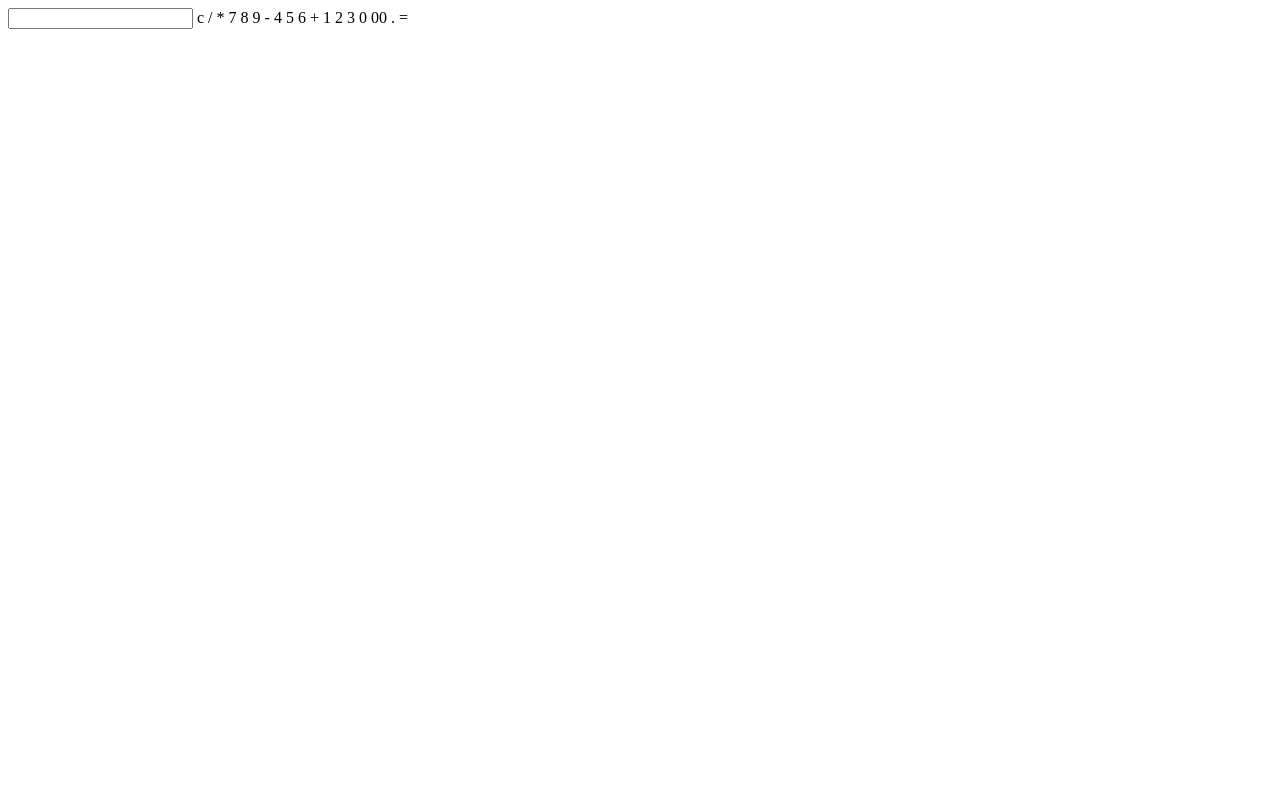
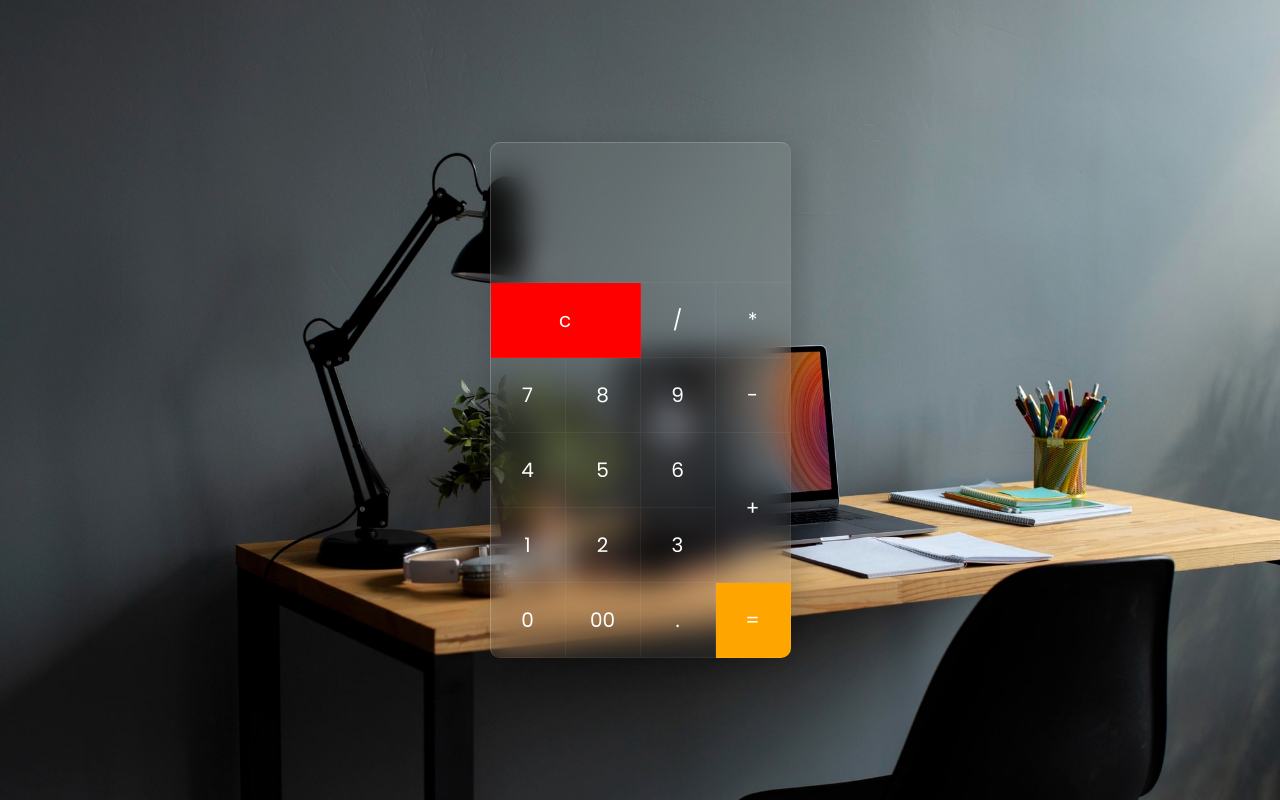
Before and after one commit to Haseeb93010/ES6-Assignment4, a plain HTML site: page index.html in a window 1280 px wide. Drawn offline with Linux system fonts and the light colour scheme.

Commit message:
create style.css file and designing calculator structure

```diff
--- a/index.html
+++ b/index.html
@@ -5,6 +5,7 @@
     <meta charset="UTF-8">
     <meta name="viewport" content="width=device-width, initial-scale=1.0">
     <title>calculator</title>
+    <link rel="stylesheet" href="styles/style.css">
 </head>
 
 <body>
--- /dev/null
+++ b/styles/style.css
@@ -0,0 +1,94 @@
+@import url('https://fonts.googleapis.com/css2?family=Poppins:ital,wght@0,100;0,200;0,300;0,400;0,500;0,600;0,700;0,800;0,900;1,100;1,200;1,300;1,400;1,500;1,600;1,700;1,800;1,900&display=swap');
+
+* {
+    margin: 0;
+    padding: 0;
+    box-sizing: border-box;
+}
+
+body {
+    display: flex;
+    justify-content: center;
+    align-items: center;
+    min-height: 100vh;
+    background-image: url(/assets/images/office.jpg);
+    background-repeat: no-repeat;
+    background-size: cover;
+    background-position: center center;
+    font-family: "Poppins", sans-serif;
+    font-weight: 400;
+    font-style: normal;
+}
+
+.container {
+    position: relative;
+    background-color: rgba(255, 255, 255, 0.05);
+    border-radius: 10px;
+    overflow: hidden;
+    z-index: 10;
+    backdrop-filter: blur(15px);
+    border-top: 1px solid rgba(255, 255, 255, 0.2);
+    border-left: 1px solid rgba(255, 255, 255, 0.2);
+    box-shadow: 5px 5px 30px rgba(0, 0, 0, 0.2);
+}
+
+.container .calculator {
+    position: relative;
+    display: grid;
+}
+
+.container .calculator .value {
+    grid-column: span 4;
+    height: 140px;
+    width: 300px;
+    text-align: right;
+    border: none;
+    outline: none;
+    padding: 10px;
+    font-size: 30px;
+    background: transparent;
+    color: #fff;
+    border-bottom: 1px solid rgba(255, 255, 255, 0.05);
+    border-right: 1px solid rgba(255, 255, 255, 0.05);
+}
+
+.container .calculator span {
+    display: grid;
+    place-items: center;
+    width: 75px;
+    height: 75px;
+    color: #fff;
+    font-weight: 400;
+    cursor: pointer;
+    font-size: 20px;
+    user-select: none;
+    border-bottom: 1px solid rgba(255, 255, 255, 0.05);
+    border-right: 1px solid rgba(255, 255, 255, 0.05);
+    transition: 0.5s;
+}
+
+.container .calculator span:hover:not(.clear, .equal) {
+    transition: 0s;
+    background: rgba(255, 255, 255, 0.05);
+}
+
+.container .calculator span:active:not(.clear, .equal) {
+    background: #14ff47;
+    color: #192f00;
+    font-weight: 500;
+}
+
+.container .calculator .clear {
+    grid-column: span 2;
+    background: red;
+    width: 150px;
+}
+
+.container .calculator .plus {
+    grid-row: span 2;
+    height: 150px;
+}
+
+.equal {
+    background: orange;
+}
```
Also changed, not shown: assets/images/office.jpg (added).
